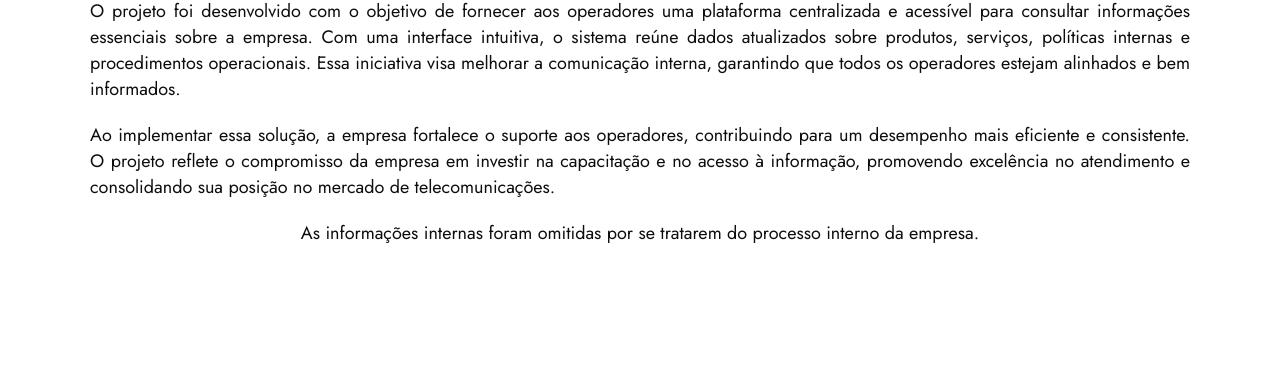
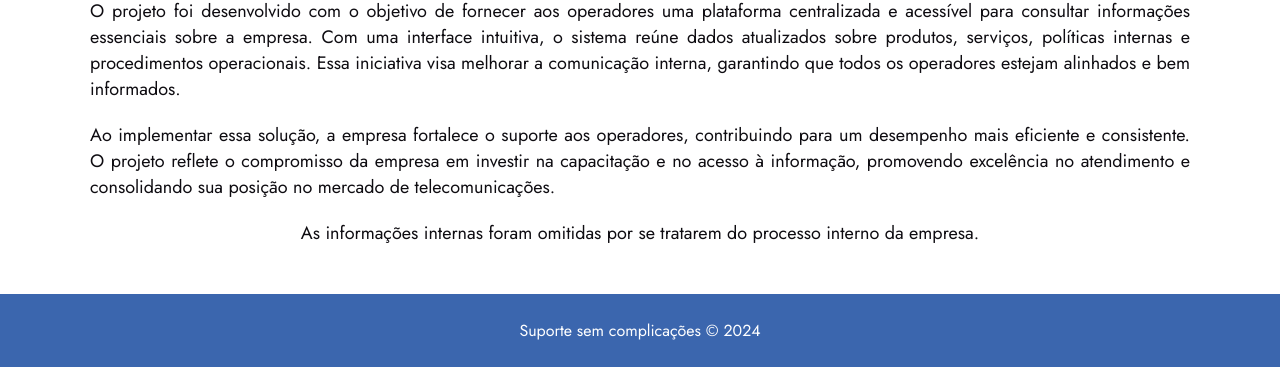
Before and after one commit to leonarrdodev/suporte-fiber-tech, a plain HTML site: page index.html in a window 1280 px wide. Shown: the part 733-1100 px from the top of the page. Before the commit the page ends 1027 px from the top, so only its background shows below. Drawn offline with Linux system fonts and the light colour scheme.

Commit message:
criação footer

```diff
--- a/assets/css/style.css
+++ b/assets/css/style.css
@@ -119,4 +119,16 @@ body {
   padding: 0 90px;
 }
 
+.footer{
+  display: flex;
+  justify-content: center;
+  align-items: center;
+  padding: 25px;
+  background-color: #3b66ae;
+}
+
+.footer p{
+  color: #fff;
+}
+
 /*# sourceMappingURL=style.css.map */
--- a/index.html
+++ b/index.html
@@ -38,7 +38,9 @@
             <p>Ao implementar essa solução, a empresa fortalece o suporte aos operadores, contribuindo para um desempenho mais eficiente e consistente. O projeto reflete o compromisso da empresa em investir na capacitação e no acesso à informação, promovendo excelência no atendimento e consolidando sua posição no mercado de telecomunicações.</p>
             <p>As informações internas foram omitidas por se tratarem do processo interno da empresa.</p>
         </div>
-
     </main>
+    <footer class="footer">
+        <p>Suporte sem complicações © 2024</p>
+    </footer>
 </body>
 </html>
```
Also changed, not shown: pages/acessos.html (+3 -1 lines), pages/ativacao.html (+3 -0 lines), pages/ramais.html (+3 -1 lines), pages/servicos.html (+3 -0 lines), pages/servidores.html (+3 -0 lines).
